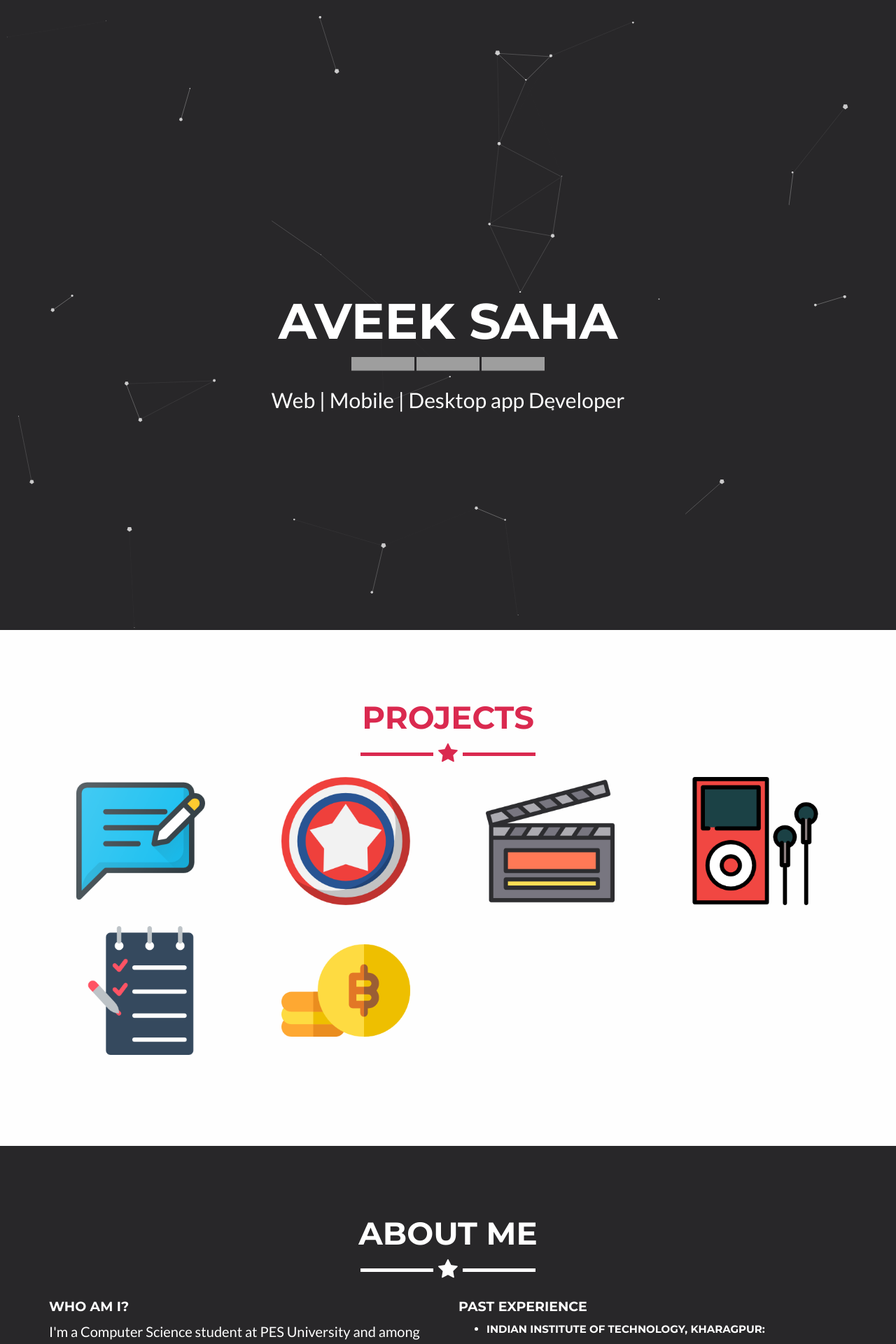
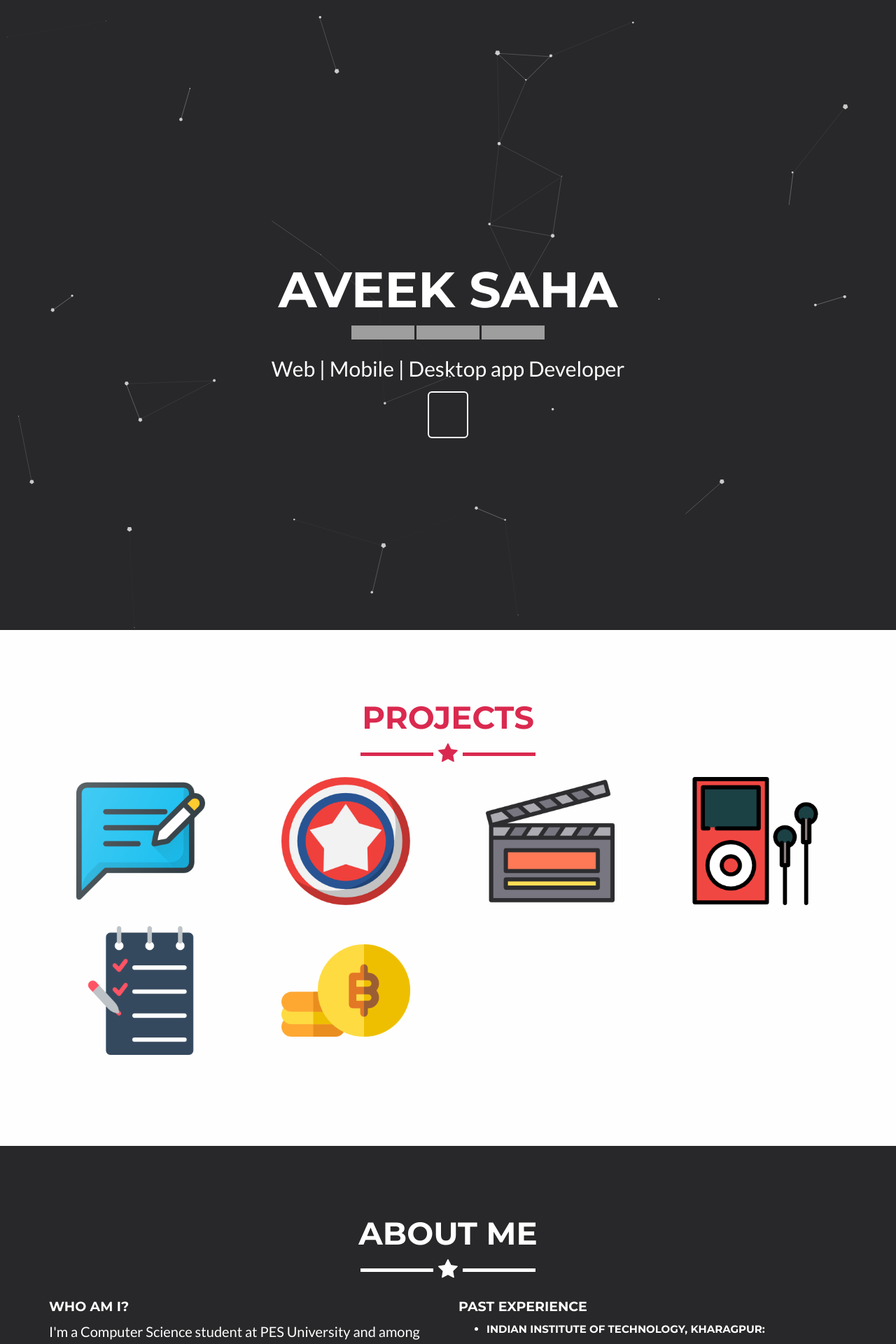
Before and after one commit to Aveek-Saha/Aveek-Saha.github.io, a Jekyll site: the page built from index.html, in a window 1280 px wide. Shown: the top 1920 px of the page at 70% size. Built offline with Jekyll 4.4.1, drawn with Linux system fonts in a browser that asks for light colours; some web fonts are replaced; grey boxes are pictures that could not be loaded.

Commit message:
Update header.html

```diff
--- a/_includes/header.html
+++ b/_includes/header.html
@@ -17,6 +17,14 @@
                     </div>
                     </div>
                 </div>
+            <div class="row">
+                <div class="col-lg-12">
+                    <a href="#portfolio" style="margin: 1%" class="btn btn-lg btn-outline" style="border-radius: 50%">
+                        <i class="fa fa-search-chevron-down fa-3x"></i>
+                    </a>
+
+                </div>
+            </div>
         </div>
           <script src="https://cdn.jsdelivr.net/npm/particles.js@2.0.0/particles.min.js"></script>
           <script  src="js/part.js"></script>
```
